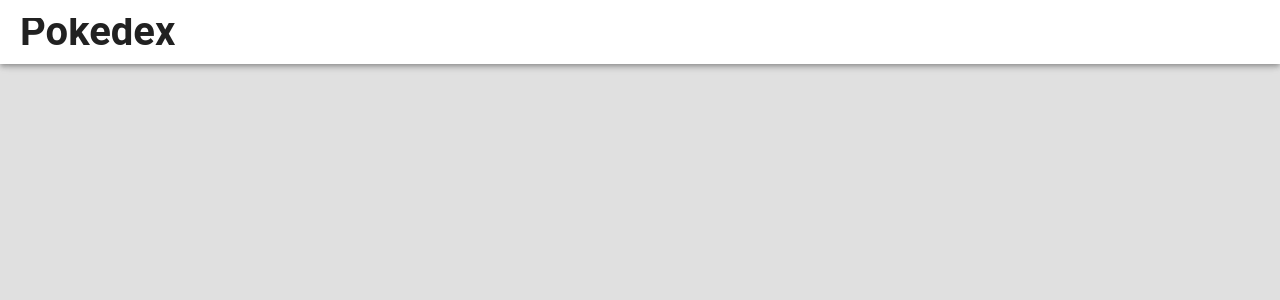
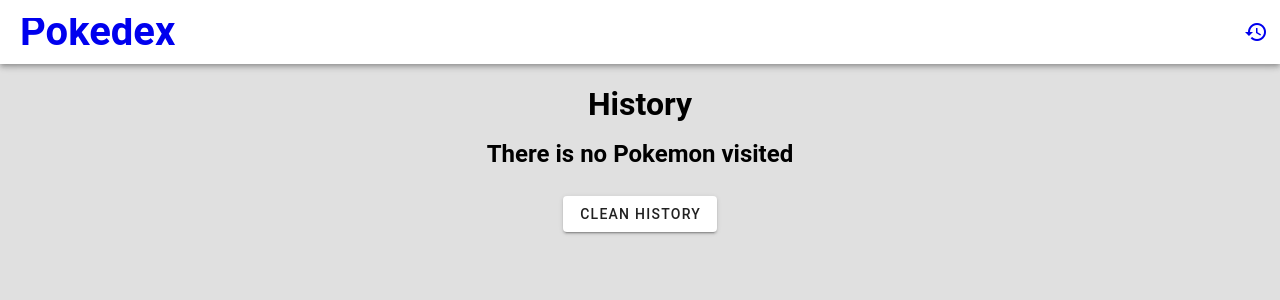
Before and after one commit to acristoni/pokedex, a Nuxt app: page /history in a window 1280 px wide. Before the commit this address had no page. Shown: the top 300 px of the page. Built offline with nearby package versions, Linux system fonts and the light colour scheme.

Commit message:
:new: - history

```diff
--- a/layouts/default.vue
+++ b/layouts/default.vue
@@ -2,31 +2,19 @@
   <v-app id="inspire">
     <v-app-bar>
       <v-app-bar-title>
+        <NuxtLink to="/">
           <h1>Pokedex</h1>
+        </NuxtLink>
       </v-app-bar-title>
+      <v-spacer></v-spacer>
+      <NuxtLink to="/history">
+        <v-btn icon>
+          <v-icon>mdi-history</v-icon>
+        </v-btn>
+      </NuxtLink>
     </v-app-bar>
-
-      <v-navigation-drawer
-        v-model="drawer"
-        temporary
-      >
-        <!--  -->
-      </v-navigation-drawer>
-
     <v-main class="bg-grey-lighten-2">
       <slot></slot>
     </v-main>
   </v-app>
 </template>
-
-  <script setup>
-    import { ref } from 'vue'
-
-    const drawer = ref(null)
-  </script>
-
-  <script>
-    export default {
-      data: () => ({ drawer: null }),
-    }
-  </script>
--- a/pages/details/[id].vue
+++ b/pages/details/[id].vue
@@ -15,6 +15,34 @@
     const pokemonData = ref(null)
     const route = useRoute()
 
-    const { data, pending, error } = await useFetch(`https://pokeapi.co/api/v2/pokemon/${route.params.id}`,{});
+    const { data } = await useFetch(`https://pokeapi.co/api/v2/pokemon/${route.params.id}`,{});
     pokemonData.value = data.value;
+
+    const storedPokemonsString = localStorage.getItem('visitedPokemons');
+    let storedPokemonsArray = JSON.parse(storedPokemonsString);
+    if (!storedPokemonsArray) {
+        storedPokemonsArray = []
+    }
+
+    const indexPokemonOnHistory =
+        storedPokemonsArray.findIndex(pokemon => pokemon.name === pokemonData.value?.forms[0].name)
+
+    if (indexPokemonOnHistory === -1) {
+        const newPokemonToHistoty = {
+            name: pokemonData.value?.forms[0].name,
+            url: `https://pokeapi.co/api/v2/pokemon/${route.params.id}`
+        }
+
+        if (storedPokemonsArray.length) {
+            storedPokemonsArray = [
+                ...storedPokemonsArray,
+                newPokemonToHistoty
+            ]
+        } else {
+            storedPokemonsArray = [
+                newPokemonToHistoty
+            ]
+        }
+        localStorage.setItem('visitedPokemons', JSON.stringify(storedPokemonsArray));
+    }
 </script>
--- /dev/null
+++ b/pages/history.vue
@@ -0,0 +1,53 @@
+<template>
+  <v-container class="template-container">
+    <div
+      style="width: 100%; display: flex; justify-content: center; padding: 4;"
+    >
+      <h1>History</h1>
+    </div>
+    <v-row>
+      <template v-if="pokemons.length">
+        <template v-for="(pokemon, index) in pokemons" :key="index">
+          <v-col
+            cols="6"
+            md="3"
+          >
+            <PokemonResumeCard
+              :name="pokemon.name"
+              :url="pokemon.url"
+            />
+          </v-col>
+        </template>
+      </template>
+      <template v-else>
+        <div
+          style="width: 100%; display: flex; justify-content: center; padding: 20px;"
+        >
+          <h2>There is no Pokemon visited</h2>
+        </div>
+      </template>
+    </v-row>
+    <div
+      style="width: 100%; display: flex; justify-content: center;"
+    >
+      <v-btn
+        class="mt-4"
+        @click="handleCleanHistoryButton"
+      >Clean History</v-btn>
+    </div>
+  </v-container>
+</template>
+
+<script setup>
+  const pokemons = ref([]);
+
+  const storedPokemons = localStorage.getItem('visitedPokemons');
+  if (storedPokemons) {
+    pokemons.value = JSON.parse(storedPokemons);
+  }
+
+  const handleCleanHistoryButton = () => {
+    localStorage.removeItem('visitedPokemons');
+    pokemons.value = [];
+  }
+</script>
--- a/pages/index.vue
+++ b/pages/index.vue
@@ -29,7 +29,7 @@
       <v-btn
         class="mt-4"
         @click="handleGetMorePokemonsButton"
-      >Ver mais Pokemons</v-btn>
+      >See more Pokemons</v-btn>
     </div>
   </v-container>
 </template>
@@ -39,12 +39,11 @@
   const nextUrl = ref(null);
   const searchTerm = ref('');
 
-  const { data, pending, error } = await useFetch('https://pokeapi.co/api/v2/pokemon',{});
+  const { data } = await useFetch('https://pokeapi.co/api/v2/pokemon',{});
   pokemons.value = data.value.results;
   nextUrl.value = data.value.next;
 
   const handleGetMorePokemonsButton = async () => {
-    console.log('Clicou no botão');
     if (nextUrl.value) {
       const { data: newData } = await useFetch(nextUrl.value,{});
       pokemons.value = [...pokemons.value, ...newData.value.results];
```
Lines whose indentation alone changed are shown as unchanged.
